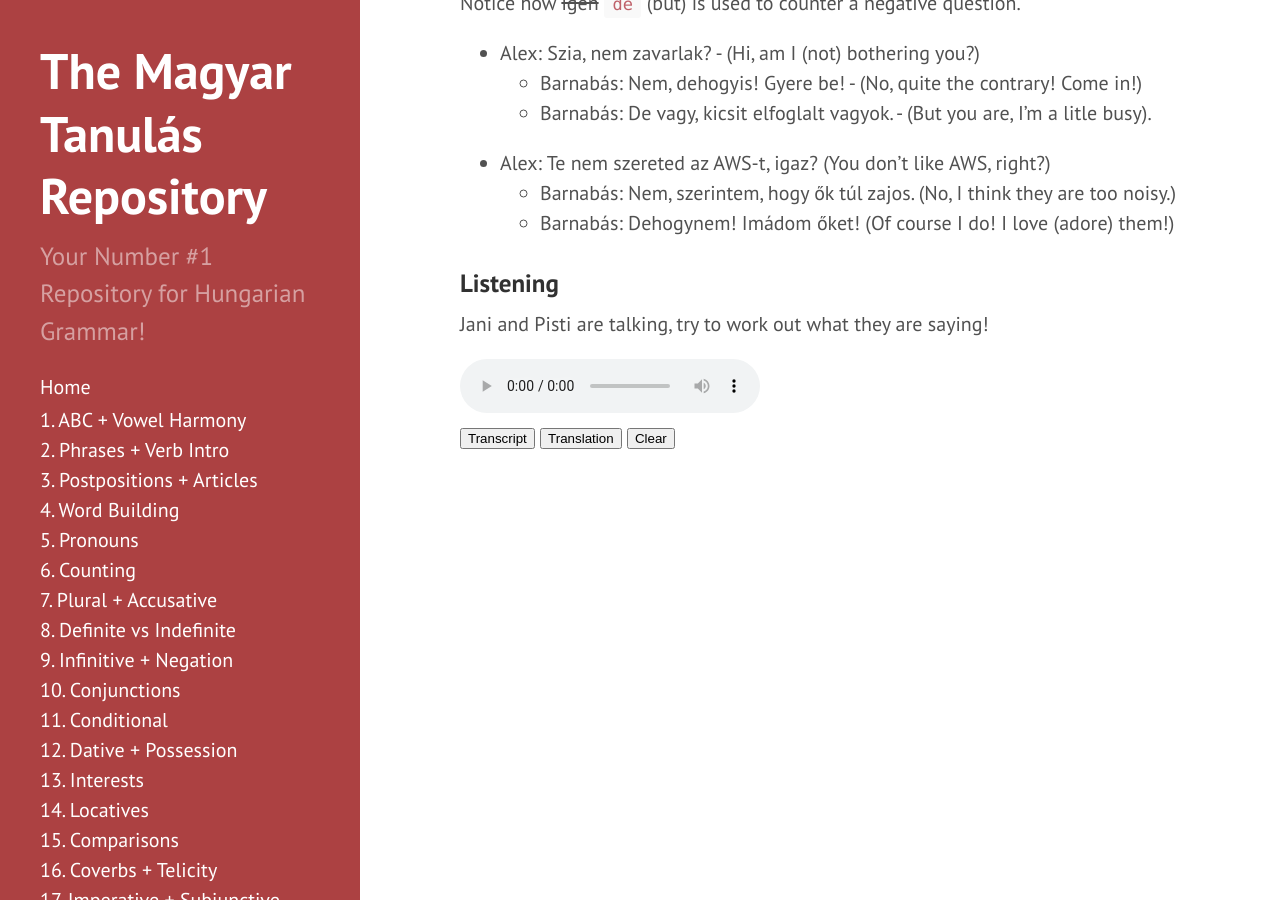
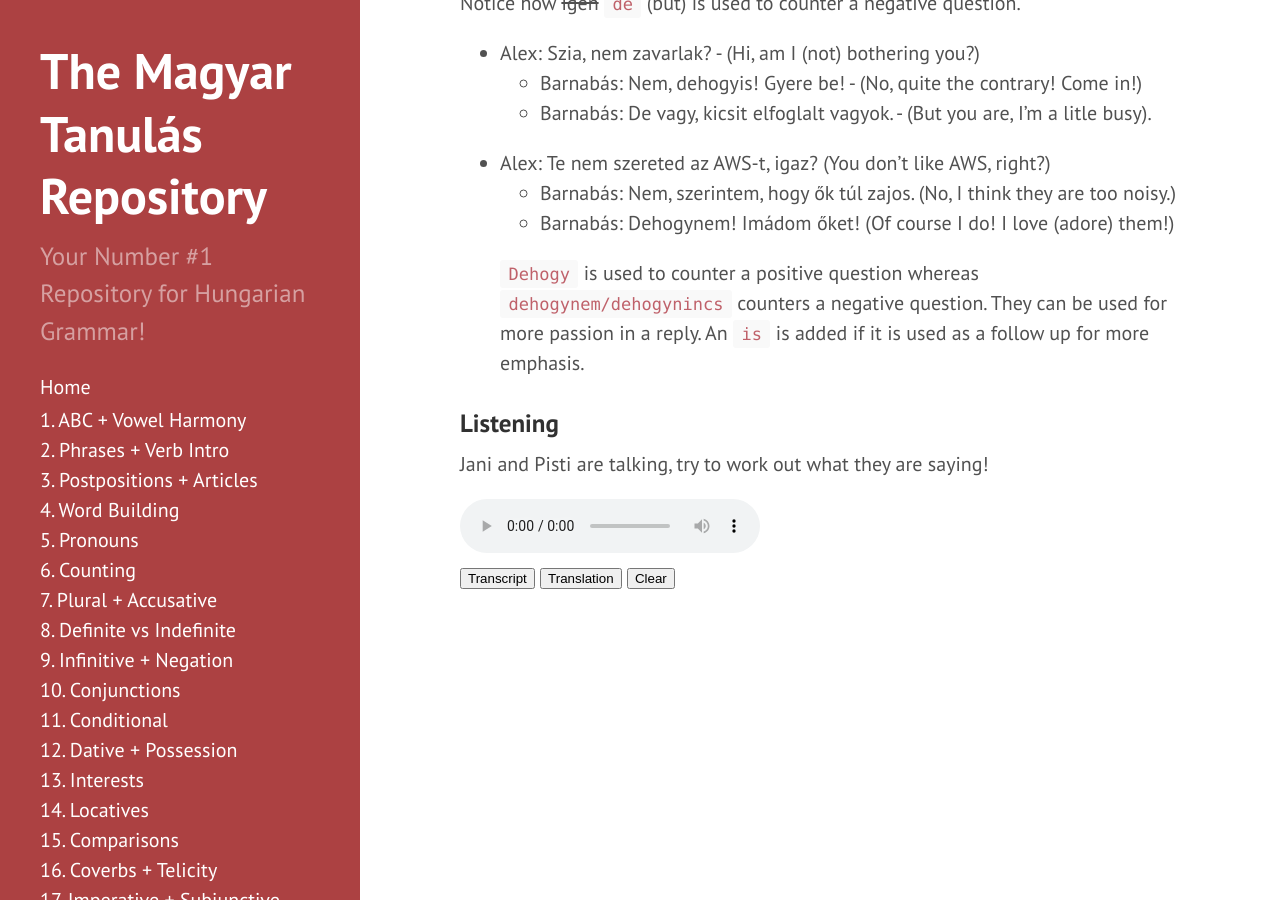
Before and after one commit to Magyartanulas/magyartanulas.github.io, a Jekyll site: the page built from infinitive_negation.md, in a window 1280 px wide and 900 px high, scrolled down 5611 px. Built offline with Jekyll 4.4.1, drawn with Linux system fonts in a browser that asks for light colours; Markdown is read by kramdown in place of the engine named in the settings.

Commit message:
Update infinitive_negation.md

```diff
--- a/infinitive_negation.md
+++ b/infinitive_negation.md
@@ -173,6 +173,8 @@ Notice how ~~igen~~ `de` (but) is used to counter a negative question.
   * Barnabás: Nem, szerintem, hogy ők túl zajos. (No, I think they are too noisy.)
   * Barnabás: Dehogynem! Imádom őket! (Of course I do! I love (adore) them!)
 
+  `Dehogy` is used to counter a positive question whereas `dehogynem/dehogynincs` counters a negative question. They can be used for more passion in a reply. An `is` is added if it is used as a follow up for more emphasis.
+
 ### Listening
 
 Jani and Pisti are talking, try to work out what they are saying!
```
